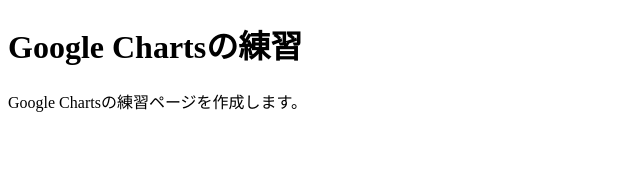
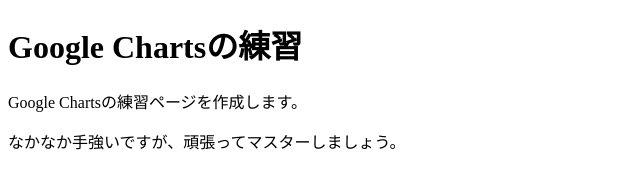
Before and after one commit to udon0141/googleCharts, a plain HTML site: page index.html in a window 1280 px wide. Shown: the whole page, without its empty margins (0-640 px from the left). Drawn offline with Linux system fonts and the light colour scheme.

Commit message:
Update index.html

```diff
--- a/index.html
+++ b/index.html
@@ -11,6 +11,7 @@
 <body>
   <h1>Google Chartsの練習</h1>
   <p>Google Chartsの練習ページを作成します。</p>
+  <p>なかなか手強いですが、頑張ってマスターしましょう。</p>
 </body>
 
 </html>
```
